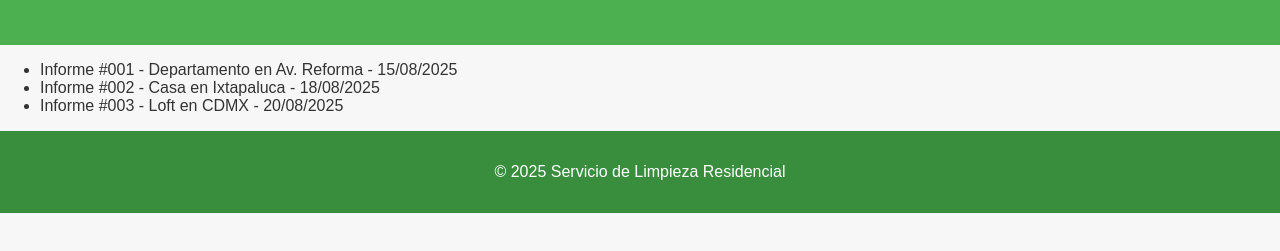
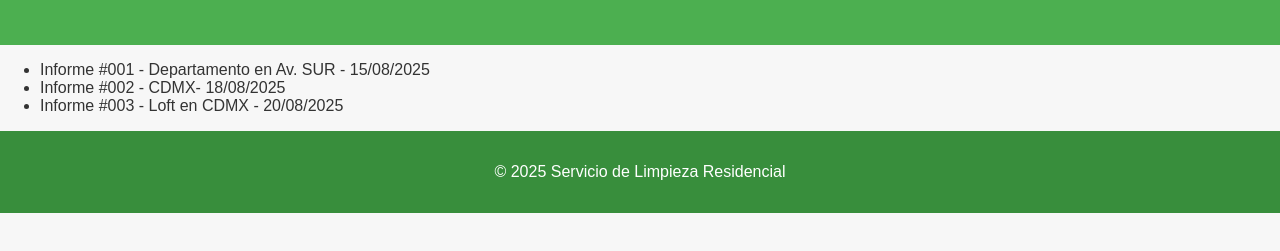
Before and after one commit to Eduardo-Jordan/Servicios-Limpieza, a plain HTML site: page informes.html in a window 1280 px wide. Shown: the part 133-384 px from the top of the page. Drawn offline with Linux system fonts and the light colour scheme.

Commit message:
Update informes.html

```diff
--- a/informes.html
+++ b/informes.html
@@ -18,8 +18,8 @@
     <!-- Contenido de informes -->
     <section class="contenido-informes">
         <ul>
-            <li>Informe #001 - Departamento en Av. Reforma - 15/08/2025</li>
-            <li>Informe #002 - Casa en Ixtapaluca - 18/08/2025</li>
+            <li>Informe #001 - Departamento en Av. SUR - 15/08/2025</li>
+            <li>Informe #002 - CDMX- 18/08/2025</li>
             <li>Informe #003 - Loft en CDMX - 20/08/2025</li>
         </ul>
     </section>
```
